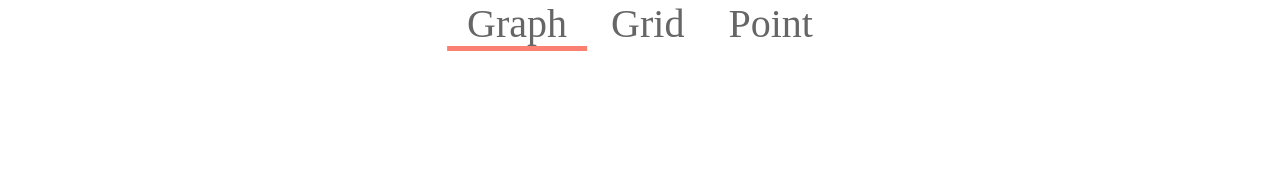
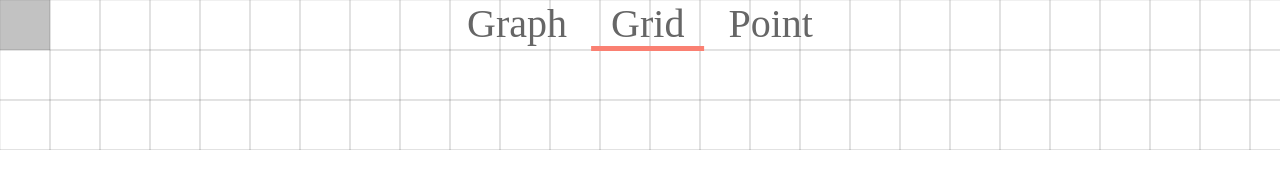
Before and after one commit to nickroberts404/Algorhythm-Demo, a website: page index.html in a window 1280 px wide. Drawn offline with nearby package versions, Linux system fonts and the light colour scheme; files that its build step writes are made by us from their sources.

Commit message:
Added grid drawing.

```diff
--- a/index.html
+++ b/index.html
@@ -8,8 +8,8 @@
 <body>
 
 	<input type="checkbox" class="switch" id="menu-toggle">
-    <input type="radio" name="mode" class="switch" id="graph-toggle" checked>
-    <input type="radio" name="mode" class="switch" id="grid-toggle">
+    <input type="radio" name="mode" class="switch" id="graph-toggle">
+    <input type="radio" name="mode" class="switch" id="grid-toggle" checked>
     <input type="radio" name="mode" class="switch" id="point-toggle">
 
 	<nav id="nav-bar">
@@ -49,7 +49,6 @@
 	</div>
 
 	<div class="page" id="grid-page">
-	    grid-page!
 	</div>
 
 	<div class="page" id="point-page">
--- /dev/null
+++ b/src/css/grid.scss
@@ -0,0 +1,10 @@
+.grid-square{
+	fill: transparent;
+	stroke: $text-color;
+	stroke-width: 0.2;
+	cursor: pointer;
+	&:hover{
+		fill: $text-color;
+		fill-opacity: 0.4;
+	}
+}
--- a/src/css/main.scss
+++ b/src/css/main.scss
@@ -1,6 +1,7 @@
 @import 'presets';
 @import 'switches';
 @import 'graph';
+@import 'grid';
 
 body{
 	overflow: hidden;
--- a/src/js/gridModule/gridController.js
+++ b/src/js/gridModule/gridController.js
@@ -0,0 +1,8 @@
+grd = new GridDisplay(50, 50);
+var $gridpage = $('#grid-page');
+
+$gridpage.on('mousedown', '.grid-square', squareMousedown);
+
+function squareMousedown(e){
+
+}
--- a/src/js/gridModule/gridDisplay.js
+++ b/src/js/gridModule/gridDisplay.js
@@ -1,3 +1,37 @@
-var GridDisplay = function(){
-	var snap = s[1];
+var GridDisplay = function(arrayWidth, squareWidth){
+	this.snap = s[1];
+	this.squareWidth = squareWidth;
+	this.array = this.createArray(arrayWidth);
+	this.bound = this.snap.getBBox();
+	this.squares = this.snap.group();
+	this.drawGrid(squareWidth);
+
 }
+GridDisplay.prototype = {
+	createArray: function(width){
+		var array = [];
+		for(var i=0; i<width; i++){
+			var tempArray = [];
+			for(var j=0; j<width; j++){
+				tempArray.push(1);
+			}
+			array.push(tempArray);
+		}
+		return array;
+	},
+	drawGrid: function(squareWidth){
+		var xLength = this.array[0].length;
+		var yLength = this.array.length;
+		var x=0, y=0;
+		for(var i=0; i<yLength; i++){
+			x=0;
+			y=squareWidth*i;
+			for(var j=0; j<xLength; j++){
+				x=squareWidth*j
+				this.squares.rect(x, y, squareWidth, squareWidth).attr({class: 'grid-square', id: 'coord'+j+'-'+i});
+			}
+		}
+	}
+
+
+}
```
Also changed, not shown: dist/css/main.css, dist/js/app.js, src/css/graph.scss (line endings or trailing spaces), 1 other file.
